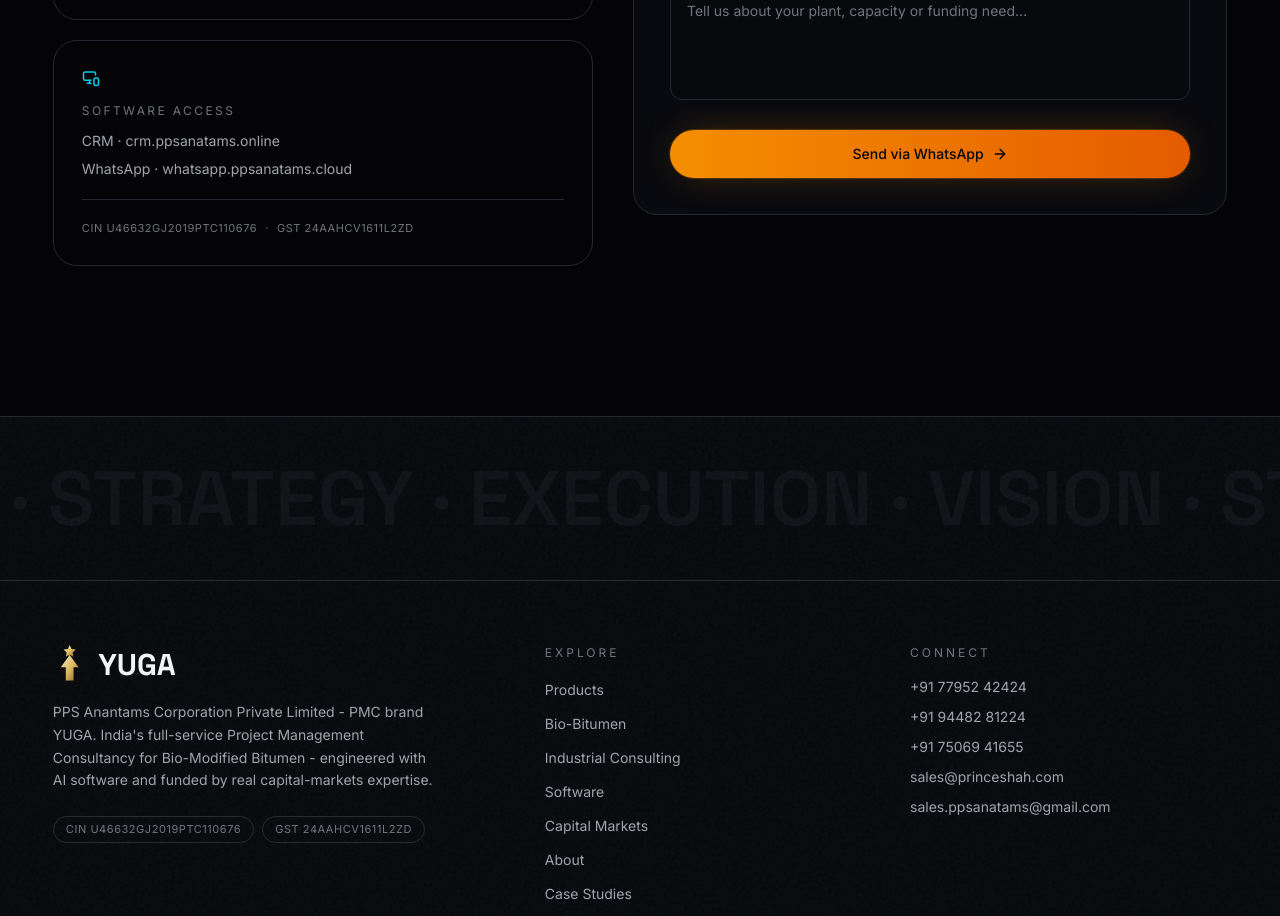
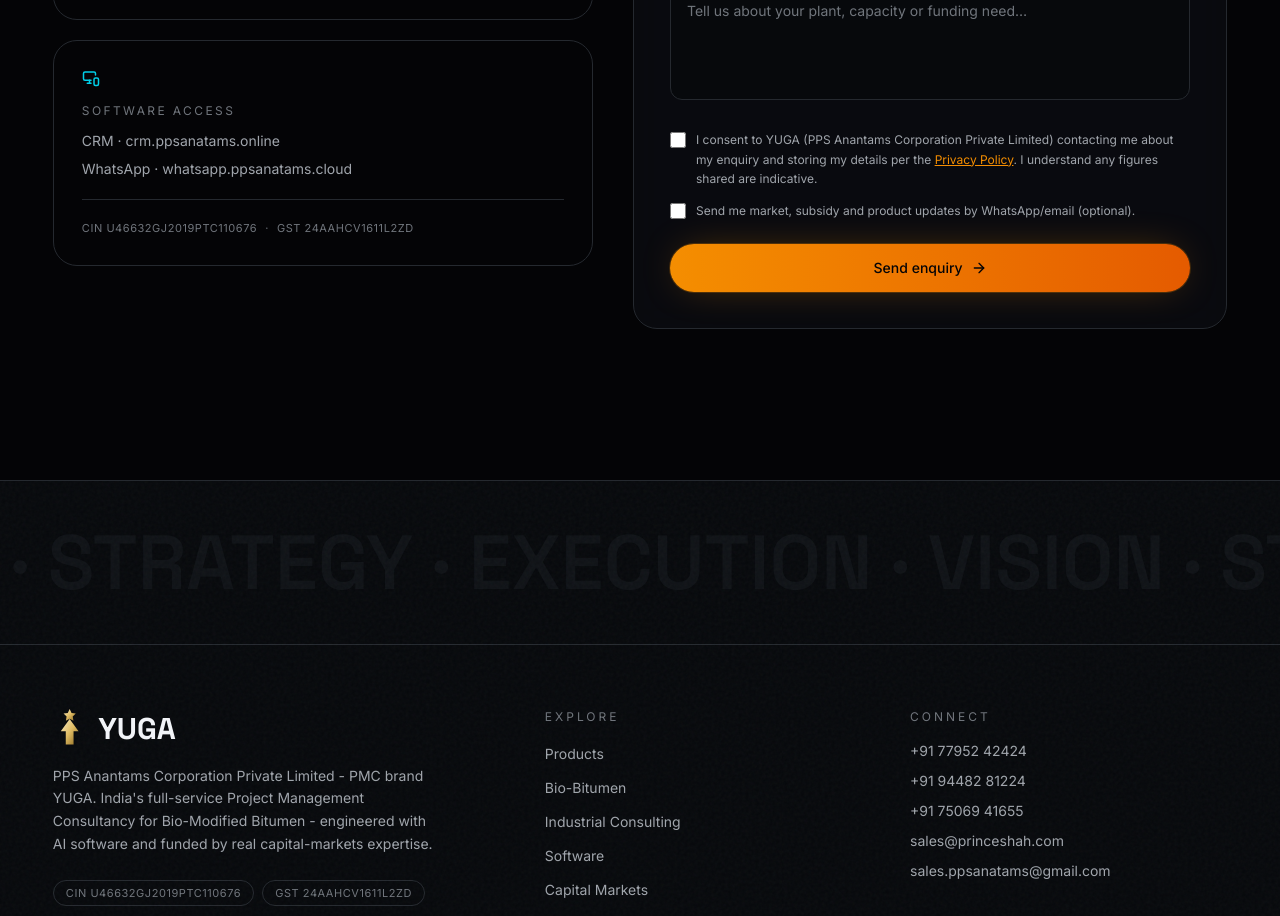
Before and after one commit to pacpltradingdesk-dotcom/yuga-cinematic, a Next.js app: page /contact in a window 1280 px wide. Shown: the part 920-1836 px from the top of the page. Built offline with nearby package versions, Linux system fonts and the light colour scheme; no server answers.

Commit message:
feat(contact): DPDP consent + Web3Forms submission
Required consent checkbox + optional marketing opt-in; submits to Web3Forms when
a key is set, else graceful WhatsApp fallback.

```diff
--- a/src/components/page/ContactForm.tsx
+++ b/src/components/page/ContactForm.tsx
@@ -1,17 +1,20 @@
 "use client";
 
 import { useState } from "react";
+import Link from "next/link";
 import { motion } from "framer-motion";
 import { ArrowRight, Check } from "lucide-react";
 import { company, waLink } from "@/lib/site";
+import { config, hasWeb3Forms } from "@/lib/config";
 
 type Field = "name" | "email" | "phone" | "interest" | "message";
 
 const interests = ["Bio-Bitumen Plant", "Industrial Consulting", "AI Software", "Capital / Fundraising", "Other"];
 
 /**
- * Lead-capture form. With no backend, a validated enquiry opens a
- * prefilled WhatsApp chat to the team (no data is stored on the site).
+ * Lead-capture form with DPDP-compliant consent.
+ * Submits to Web3Forms (email) when a key is configured; otherwise falls back
+ * to a prefilled WhatsApp chat. A required consent checkbox gates submission.
  */
 export function ContactForm() {
   const [form, setForm] = useState<Record<Field, string>>({
@@ -21,12 +24,27 @@
     interest: interests[0],
     message: "",
   });
+  const [consent, setConsent] = useState(false);
+  const [marketing, setMarketing] = useState(false);
   const [sent, setSent] = useState(false);
+  const [busy, setBusy] = useState(false);
   const [error, setError] = useState("");
 
   const set = (k: Field, v: string) => setForm((f) => ({ ...f, [k]: v }));
 
-  const submit = (e: React.FormEvent) => {
+  const openWhatsApp = () => {
+    const message =
+      `New enquiry — ${company.brand}\n` +
+      `Name: ${form.name}\n` +
+      `Interested in: ${form.interest}\n` +
+      (form.phone.trim() ? `Phone: ${form.phone}\n` : "") +
+      (form.email.trim() ? `Email: ${form.email}\n` : "") +
+      (marketing ? `Marketing opt-in: yes\n` : "") +
+      `\n${form.message}`;
+    window.open(waLink(message), "_blank", "noopener,noreferrer");
+  };
+
+  const submit = async (e: React.FormEvent) => {
     e.preventDefault();
     if (!form.name.trim() || !form.message.trim()) {
       setError("Please share your name and a short message.");
@@ -36,16 +54,50 @@
       setError("Please enter a valid email address.");
       return;
     }
+    if (!consent) {
+      setError("Please tick the consent box to continue.");
+      return;
+    }
     setError("");
-    const message =
-      `New enquiry — ${company.brand}\n` +
-      `Name: ${form.name}\n` +
-      `Interested in: ${form.interest}\n` +
-      (form.phone.trim() ? `Phone: ${form.phone}\n` : "") +
-      (form.email.trim() ? `Email: ${form.email}\n` : "") +
-      `\n${form.message}`;
-    window.open(waLink(message), "_blank", "noopener,noreferrer");
-    setSent(true);
+
+    // No backend key → WhatsApp fallback (still validated + consented).
+    if (!hasWeb3Forms()) {
+      openWhatsApp();
+      setSent(true);
+      return;
+    }
+
+    setBusy(true);
+    try {
+      const res = await fetch("https://api.web3forms.com/submit", {
+        method: "POST",
+        headers: { "Content-Type": "application/json", Accept: "application/json" },
+        body: JSON.stringify({
+          access_key: config.web3formsKey,
+          subject: `New enquiry (${form.interest}) — ${company.brand}`,
+          from_name: form.name,
+          name: form.name,
+          email: form.email,
+          phone: form.phone,
+          interested_in: form.interest,
+          marketing_optin: marketing ? "yes" : "no",
+          consent: "yes",
+          message: form.message,
+        }),
+      });
+      if (res.ok) {
+        setSent(true);
+      } else {
+        // graceful: fall back to WhatsApp so the lead is never lost
+        openWhatsApp();
+        setSent(true);
+      }
+    } catch {
+      openWhatsApp();
+      setSent(true);
+    } finally {
+      setBusy(false);
+    }
   };
 
   if (sent) {
@@ -60,7 +112,9 @@
         </div>
         <h3 className="mt-6 font-display text-2xl font-semibold">Thank you, {form.name.split(" ")[0]}.</h3>
         <p className="mt-2 max-w-sm text-sm text-[var(--color-muted)]">
-          We&apos;ve opened WhatsApp with your enquiry — just hit send and our team will reply within one business day.
+          {hasWeb3Forms()
+            ? "Your enquiry is in — our team will reply within one business day."
+            : "We've opened WhatsApp with your enquiry — just hit send and our team will reply within one business day."}
         </p>
       </motion.div>
     );
@@ -105,14 +159,43 @@
         </div>
       </div>
 
+      {/* DPDP consent — unticked by default, required */}
+      <div className="mt-6 grid gap-3">
+        <label className="flex cursor-pointer items-start gap-2.5 text-xs leading-relaxed text-[var(--color-muted)]">
+          <input
+            type="checkbox"
+            checked={consent}
+            onChange={(e) => setConsent(e.target.checked)}
+            className="mt-0.5 h-4 w-4 shrink-0 accent-[var(--color-amber)]"
+          />
+          <span>
+            I consent to {company.brand} ({company.legal}) contacting me about my enquiry and storing my details per the{" "}
+            <Link href="/legal/privacy-policy" target="_blank" className="text-[var(--color-amber)] underline">
+              Privacy Policy
+            </Link>
+            . I understand any figures shared are indicative.
+          </span>
+        </label>
+        <label className="flex cursor-pointer items-start gap-2.5 text-xs leading-relaxed text-[var(--color-muted)]">
+          <input
+            type="checkbox"
+            checked={marketing}
+            onChange={(e) => setMarketing(e.target.checked)}
+            className="mt-0.5 h-4 w-4 shrink-0 accent-[var(--color-amber)]"
+          />
+          <span>Send me market, subsidy and product updates by WhatsApp/email (optional).</span>
+        </label>
+      </div>
+
       {error && <p className="mt-4 text-sm text-[var(--color-amber)]">{error}</p>}
 
       <button
         type="submit"
+        disabled={busy}
         data-cursor="hover"
-        className="mt-6 inline-flex w-full items-center justify-center gap-2 rounded-full bg-gradient-to-r from-[var(--color-amber)] to-[var(--color-amber-deep)] px-7 py-3.5 text-sm font-medium text-[var(--color-void)] ring-glow transition-transform hover:scale-[1.01]"
+        className="mt-6 inline-flex w-full items-center justify-center gap-2 rounded-full bg-gradient-to-r from-[var(--color-amber)] to-[var(--color-amber-deep)] px-7 py-3.5 text-sm font-medium text-[var(--color-void)] ring-glow transition-transform hover:scale-[1.01] disabled:opacity-60"
       >
-        Send via WhatsApp <ArrowRight size={16} />
+        {busy ? "Sending…" : hasWeb3Forms() ? "Send enquiry" : "Send via WhatsApp"} <ArrowRight size={16} />
       </button>
     </form>
   );
```
